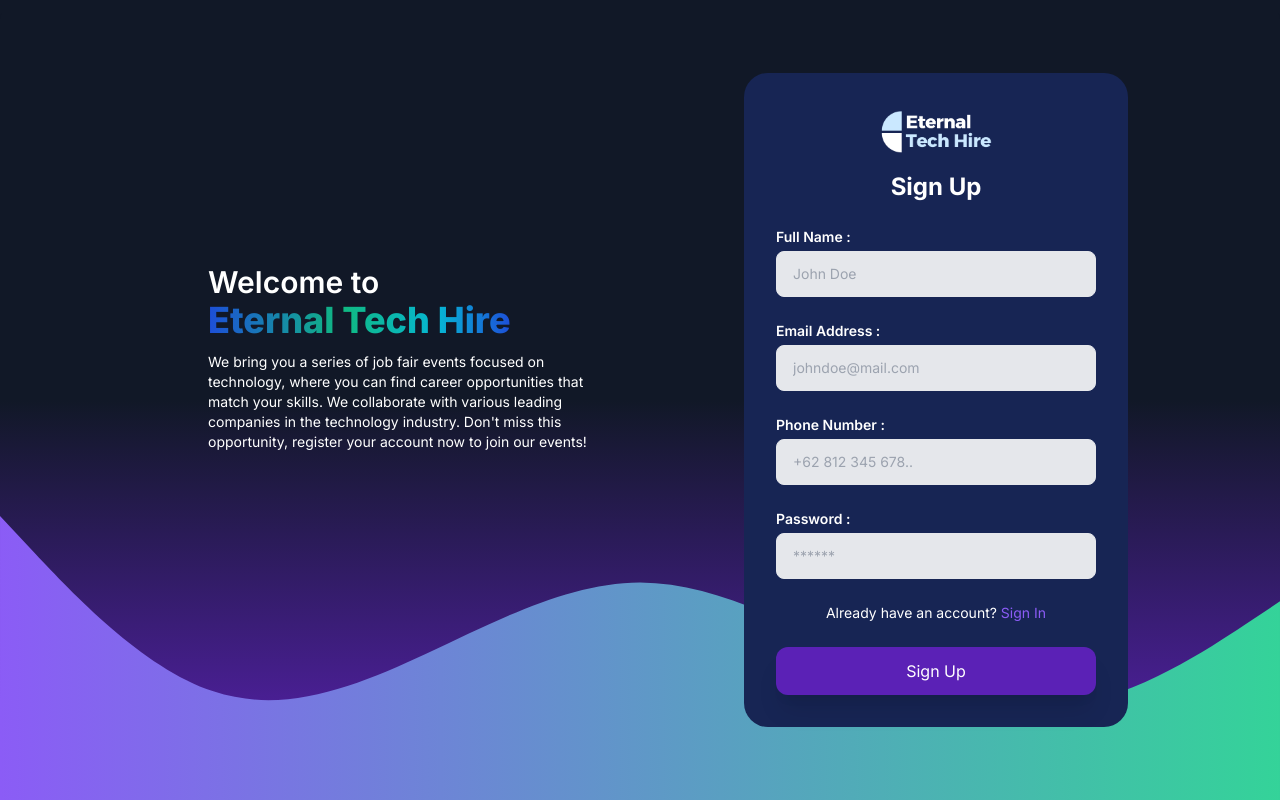
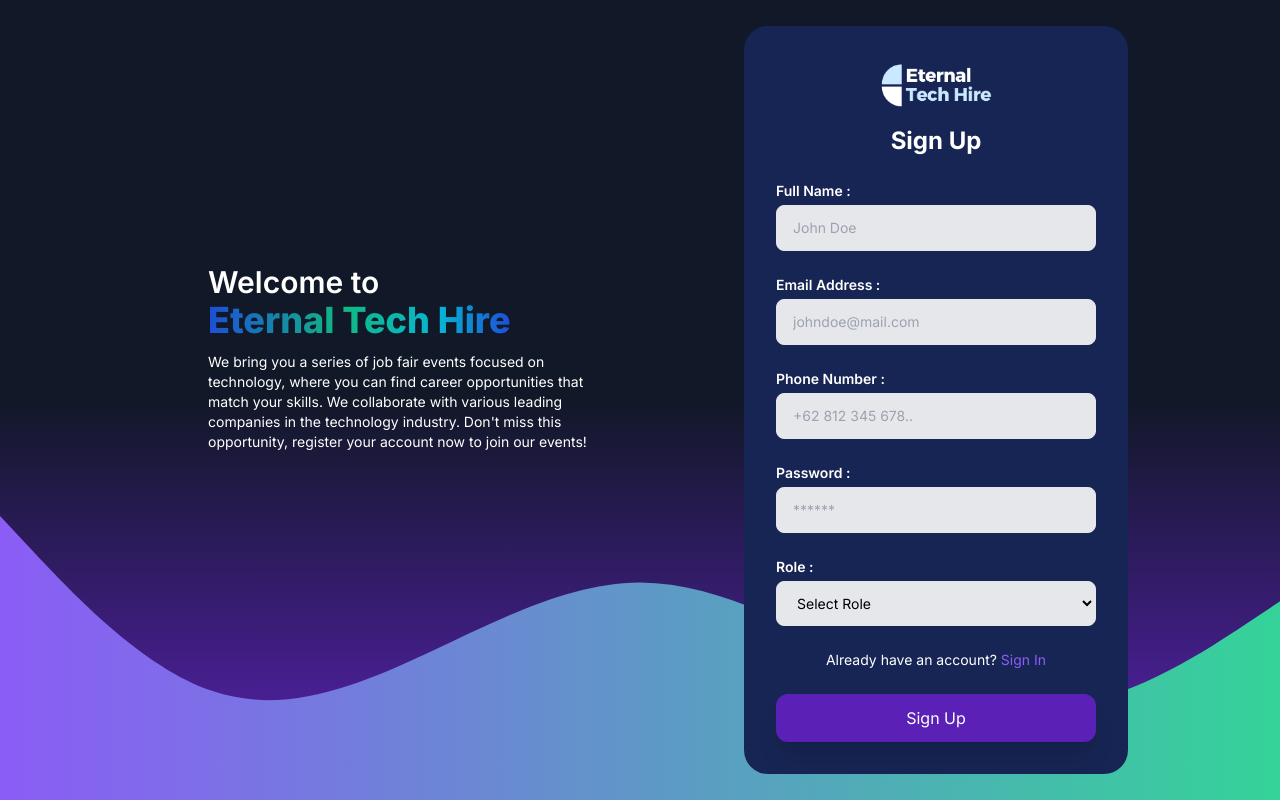
Before and after one commit to Eternal-Tech-Hire/Final-Project, a Next.js app: page /register in a window 1280 px wide. Built offline with nearby package versions, Linux system fonts and the light colour scheme.

Commit message:
new input

```diff
--- a/src/app/(without-navbar)/register/page.tsx
+++ b/src/app/(without-navbar)/register/page.tsx
@@ -12,7 +12,7 @@ const RegisterPage = () => {
         <div className="flex-col flex  self-center lg:px-14 sm:max-w-4xl xl:max-w-lg mr-20 mb-24 z-10">
           <div className="self-start hidden lg:flex flex-col text-white">
             <h1 className="my-3 font-semibold text-3xl">
-              Welcome to{" "} <br />
+              Welcome to <br />
               <span className="font-extrabold text-4xl">
                 <span className="bg-gradient-to-r from-blue-700 to-emerald-500 text-transparent bg-clip-text">
                   Eternal{" "}
@@ -41,9 +41,11 @@ const RegisterPage = () => {
             className="lg:p-8 p-4 bg-blue-950 mx-auto lg:rounded-3xl lg:w-96 w-full "
           >
             <div className="flex flex-col items-center mb-6">
-              <div>
-                <img src="/logo_v2.png" alt="Logo" className="w-28" />
-              </div>
+              <Link href="/">
+                <div>
+                  <img src="/logo_v2.png" alt="Logo" className="w-28" />
+                </div>
+              </Link>
               <label
                 htmlFor=""
                 className="block text-2xl text-white text-center font-bold mt-4"
@@ -108,6 +110,29 @@ const RegisterPage = () => {
                   className="text-sm text-black px-4 py-3 rounded-lg w-full bg-gray-200 focus:bg-gray-100 border border-gray-200 focus:outline-none focus:border-purple-400"
                 />
               </div>
+              <div className="mb-4">
+                <label
+                  htmlFor="userType"
+                  className="block text-sm font-semibold text-white mb-1"
+                >
+                  Role :
+                </label>
+                <select
+                  id="userType"
+                  className="text-sm text-black px-4 py-3 rounded-lg w-full bg-gray-200 focus:bg-gray-100 border border-gray-200 focus:outline-none focus:border-purple-400"
+                >
+                  <option
+                    style={{ color: "#9CA3AF" }}
+                    value=""
+                    disabled
+                    selected
+                  >
+                    Select Role
+                  </option>
+                  <option value="jobSeeker">Job Seeker</option>
+                  <option value="company">Company</option>
+                </select>
+              </div>
 
               <div className="flex items-center">
                 <div className="text-sm mx-auto text-center">
```
